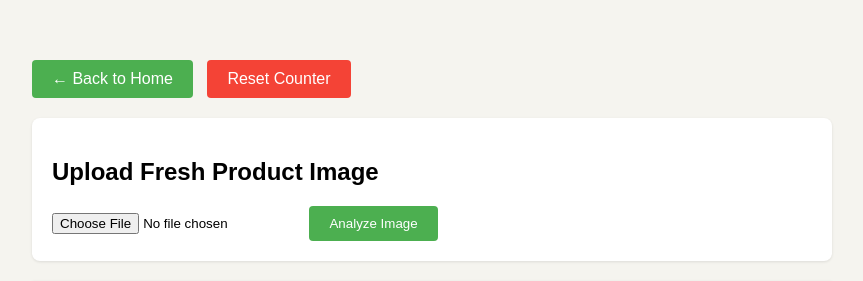
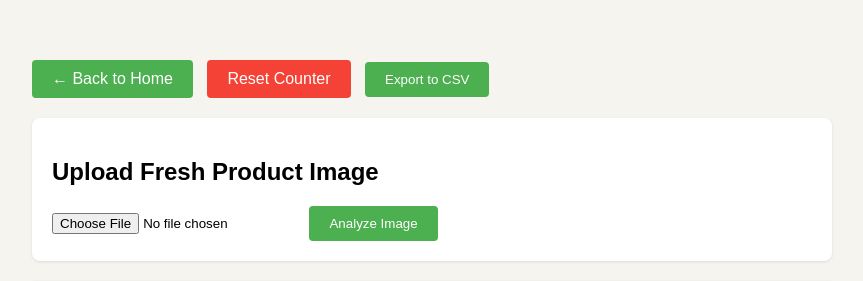
Before and after one commit to Harsha2k2/Flipkart_Grid_Robotics_6.0, a Flask app: page /analyze/fresh in a window 1280 px wide. Shown: the top 281 px of the page, without its empty margins (208-1071 px from the left). Run offline with Flask 3, Linux system fonts and the light colour scheme.

Commit message:
Added Export to CSV functionality

```diff
--- a/templates/analyze.html
+++ b/templates/analyze.html
@@ -69,12 +69,27 @@
             display: none;
             margin: 20px 0;
         }
+        .export-button {
+            display: inline-block;
+            padding: 10px 20px;
+            background-color: #4CAF50;
+            color: white;
+            text-decoration: none;
+            border-radius: 4px;
+            margin-left: 10px;
+            cursor: pointer;
+            border: none;
+        }
+        .export-button:hover {
+            background-color: #45a049;
+        }
     </style>
 </head>
 <body>
     <div class="container">
         <a href="/" class="back-button">← Back to Home</a>
         <a href="/reset/{{ type }}" class="clear-button">Reset Counter</a>
+        <button onclick="exportToCSV()" class="export-button">Export to CSV</button>
 
         <div class="upload-form">
             <h2>Upload {{ type.title() }} Product Image</h2>
@@ -151,6 +166,49 @@
 
             tbody.appendChild(row);
         }
+
+        function exportToCSV() {
+            const table = document.querySelector('table');
+            const rows = table.querySelectorAll('tr');
+            let csv = [];
+
+            // Get headers
+            const headers = [];
+            rows[0].querySelectorAll('th').forEach(cell => {
+                headers.push(cell.textContent.trim());
+            });
+            csv.push(headers.join(','));
+
+            // Get data rows
+            for (let i = 1; i < rows.length; i++) {
+                const row = [];
+                rows[i].querySelectorAll('td').forEach(cell => {
+                    // Escape commas and quotes in the cell content
+                    let content = cell.textContent.trim();
+                    if (content.includes(',') || content.includes('"')) {
+                        content = `"${content.replace(/"/g, '""')}"`;
+                    }
+                    row.push(content);
+                });
+                csv.push(row.join(','));
+            }
+
+            // Create and trigger download
+            const csvContent = csv.join('\n');
+            const blob = new Blob([csvContent], { type: 'text/csv;charset=utf-8;' });
+            const link = document.createElement('a');
+            const timestamp = new Date().toISOString().replace(/[:.]/g, '-');
+
+            if (navigator.msSaveBlob) { // IE 10+
+                navigator.msSaveBlob(blob, `product_analysis_${timestamp}.csv`);
+            } else {
+                link.href = URL.createObjectURL(blob);
+                link.setAttribute('download', `product_analysis_${timestamp}.csv`);
+                document.body.appendChild(link);
+                link.click();
+                document.body.removeChild(link);
+            }
+        }
     </script>
 </body>
 </html>
```
